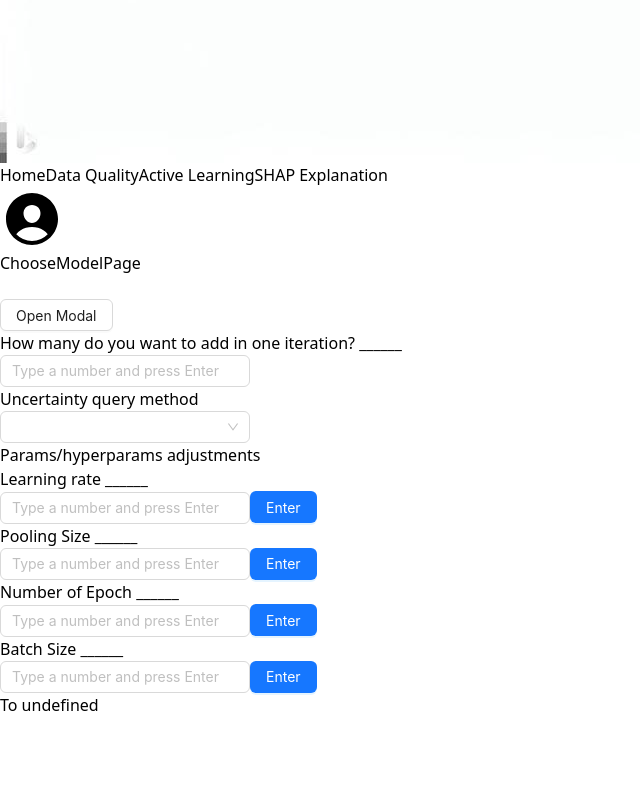
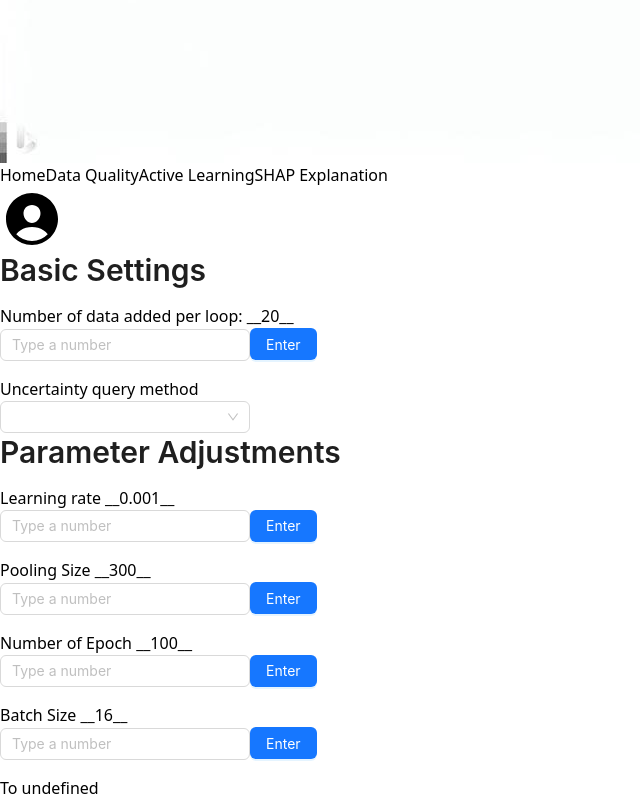
Before and after one commit to neo1202/TrustAi, a React (Vite) app in the folder frontend/: page /training/MethodSelect in a window 1280 px wide. Shown: the part 861-1661 px from the top of the page, without its empty margins (0-640 px from the left). Before the commit the page ends 1578 px from the top, so only its background shows below. Built offline with nearby package versions, Linux system fonts and the light colour scheme.

Commit message:
slight style two of AL pages

```diff
--- a/frontend/src/pages/TrainingPages/MethodSelectPage.jsx
+++ b/frontend/src/pages/TrainingPages/MethodSelectPage.jsx
@@ -1,13 +1,12 @@
-import React, { useEffect, useState } from "react";
-import { Modal, Input, Button, Select } from "antd";
+import React, { useState } from "react";
+import { Input, Button, Select, Tooltip, Typography } from "antd";
 import API_URL from "../../api";
 import { uncertaintyQueryMethod } from "../../config/config";
 
 const { Option } = Select;
+const { Title } = Typography;
 
-function MethodSelectPage() {
-  const [showModal, setShowModal] = useState(false);
-
+const MethodSelectPage = () => {
   const [selectedUncertaintyMethod, setSelectedUncertaintyMethod] = useState("");
 
   const [inputIterValue, setInputIterValue] = useState("");
@@ -16,19 +15,11 @@ function MethodSelectPage() {
   const [inputNumEpochValue, setInputNumEpochValue] = useState("");
   const [inputBatchSizeValue, setInputBatchSizeValue] = useState("");
 
-  const [displayIter, setDisplayIter] = useState("");
-  const [displayLR, setDisplayLR] = useState("");
-  const [displayPoolSize, setDisplayPoolSize] = useState("");
-  const [displayNumEpoch, setDisplayNumEpoch] = useState("");
-  const [displayBatchSize, setDisplayBatchSize] = useState("");
-
-  const handleClick = () => {
-    setShowModal(true);
-  };
-
-  const handleCloseModal = () => {
-    setShowModal(false);
-  };
+  const [displayIter, setDisplayIter] = useState("20");
+  const [displayLR, setDisplayLR] = useState("0.001");
+  const [displayPoolSize, setDisplayPoolSize] = useState("300");
+  const [displayNumEpoch, setDisplayNumEpoch] = useState("100");
+  const [displayBatchSize, setDisplayBatchSize] = useState("16");
 
   const handleSelectUncertaintyMethod = async (blockName) => {
     const setting = {
@@ -88,28 +79,36 @@ function MethodSelectPage() {
   };
 
   return (
-    <div className="relative">
-      <h1>ChooseModelPage</h1>
-      <br />
+    <div className="flex flex-col justify-center items-center h-screen gap-4 bg-white-400">
 
-      <Button onClick={handleClick}>Open Modal</Button>
-      <Modal visible={showModal} onCancel={handleCloseModal} footer={null}>
-        <p>這個Model是CNN架構, 可以處理中等複雜的數據</p>
-      </Modal>
-      <br />
+      <div className="flex flex-row justify-between items-start gap-32 relative">
 
-      <p>How many do you want to add in one iteration? __{displayIter ? displayIter : "__"}__</p>
+        {/* Left Part */}
+        <div className="flex flex-col items-start">
+          <Title level={2}>Basic Settings</Title>
+
+          <div className="flex flex-col items-start">
+            <Tooltip title="Number of data added per loop">
+              <p>Number of data added per loop: __{displayIter ? displayIter : "__"}__</p>
+            </Tooltip>
+            <div className="flex flex-row items-center" style={{ marginBottom: '16px' }}>
               <Input
                 style={{ width: 250 }}
                 value={inputIterValue}
                 onChange={(e) => handleInputChange(setInputIterValue, e)}
                 onPressEnter={() => handleEnter("SetNumDataPerIter", inputIterValue, setInputIterValue, setDisplayIter)}
-        placeholder="Type a number and press Enter"
+                placeholder="Type a number"
               />
+              <Button type="primary" onClick={() => handleEnter("SetNumDataPerIter", inputIterValue, setInputIterValue, setDisplayIter)}>
+                Enter
+              </Button>
+            </div>
+          </div>
 
-      <br />
-
+          <div className="flex flex-col items-start">
+            <Tooltip title="Uncertainty query method">
               <p>Uncertainty query method</p>
+            </Tooltip>
             <Select
               style={{ width: 250 }}
               value={selectedUncertaintyMethod}
@@ -118,59 +117,90 @@ function MethodSelectPage() {
             >
               {renderSelectOptions()}
             </Select>
-      <br />
+          </div>
+        </div>
 
-      <h2>Params/hyperparams adjustments </h2>
+        {/* Right Part */}
+        <div className="flex flex-col items-start">
+          <Title level={2}>Parameter Adjustments</Title>
+
+          {/* Learning Rate */}
+          <div className="flex flex-col items-start">
+            <Tooltip title="Learning rate">
               <p>Learning rate __{displayLR ? displayLR : "__"}__</p>
+            </Tooltip>
+            <div className="flex flex-row items-center" style={{ marginBottom: '16px' }}>
               <Input
                 style={{ width: 250 }}
                 value={inputLRValue}
                 onChange={(e) => handleInputChange(setInputLRValue, e)}
                 onPressEnter={() => handleEnter("SetLearningRate", inputLRValue, setInputLRValue, setDisplayLR)}
-      placeholder="Type a number and press Enter"
+                placeholder="Type a number"
               />
               <Button type="primary" onClick={() => handleEnter("SetLearningRate", inputLRValue, setInputLRValue, setDisplayLR)}>
                 Enter
               </Button>
+            </div>
+          </div>
 
+          {/* Pooling Size */}
+          <div className="flex flex-col items-start">
+            <Tooltip title="Pooling Size">
               <p>Pooling Size __{displayPoolSize ? displayPoolSize : "__"}__</p>
+            </Tooltip>
+            <div className="flex flex-row items-center" style={{ marginBottom: '16px' }}>
               <Input
                 style={{ width: 250 }}
                 value={inputPoolSizeValue}
                 onChange={(e) => handleInputChange(setInputPoolSizeValue, e)}
                 onPressEnter={() => handleEnter("SetPoolingSize", inputPoolSizeValue, setInputPoolSizeValue, setDisplayPoolSize)}
-      placeholder="Type a number and press Enter"
+                placeholder="Type a number"
               />
               <Button type="primary" onClick={() => handleEnter("SetPoolingSize", inputPoolSizeValue, setInputPoolSizeValue, setDisplayPoolSize)}>
                 Enter
               </Button>
+            </div>
+          </div>
 
+          {/* Number of Epoch */}
+          <div className="flex flex-col items-start">
+            <Tooltip title="Number of Epoch">
               <p>Number of Epoch __{displayNumEpoch ? displayNumEpoch : "__"}__</p>
+            </Tooltip>
+            <div className="flex flex-row items-center" style={{ marginBottom: '16px' }}>
               <Input
                 style={{ width: 250 }}
                 value={inputNumEpochValue}
                 onChange={(e) => handleInputChange(setInputNumEpochValue, e)}
                 onPressEnter={() => handleEnter("SetNumEpoch", inputNumEpochValue, setInputNumEpochValue, setDisplayNumEpoch)}
-      placeholder="Type a number and press Enter"
+                placeholder="Type a number"
               />
               <Button type="primary" onClick={() => handleEnter("SetNumEpoch", inputNumEpochValue, setInputNumEpochValue, setDisplayNumEpoch)}>
                 Enter
               </Button>
+            </div>
+          </div>
 
+          {/* Batch Size */}
+          <div className="flex flex-col items-start">
+            <Tooltip title="Batch Size">
               <p>Batch Size __{displayBatchSize ? displayBatchSize : "__"}__</p>
+            </Tooltip>
+            <div className="flex flex-row items-center" style={{ marginBottom: '16px' }}>
               <Input
                 style={{ width: 250 }}
                 value={inputBatchSizeValue}
                 onChange={(e) => handleInputChange(setInputBatchSizeValue, e)}
                 onPressEnter={() => handleEnter("SetBatchingSize", inputBatchSizeValue, setInputBatchSizeValue, setDisplayBatchSize)}
-      placeholder="Type a number and press Enter"
+                placeholder="Type a number"
               />
               <Button type="primary" onClick={() => handleEnter("SetBatchingSize", inputBatchSizeValue, setInputBatchSizeValue, setDisplayBatchSize)}>
                 Enter
               </Button>
-
-      {/* Additional Input components for other parameters */}
-
+            </div>
+          </div>
+        </div>
+      </div>
     </div>
   );
 }
--- a/frontend/src/pages/TrainingPages/SetUpPage.jsx
+++ b/frontend/src/pages/TrainingPages/SetUpPage.jsx
@@ -21,7 +21,6 @@ function SetUpPage() {
   const [displayNumShownData, setDisplayNumShownData] = useState('');
   const [initNumData, setInitNumData] = useState('');
   const [displayInitNumData, setDisplayInitNumData] = useState('');
-  const [selectedInitData, setSelectedInitData] = useState('');
   const [selectedModel, setSelectedModel] = useState('');
 
   const [initAcc, setInitAcc] = useState(100);
@@ -38,7 +37,6 @@ function SetUpPage() {
             headers: {
                 'Content-Type': 'application/json'
             },
-            // body: JSON.stringify(number)
         })
 
     const data = await response.json()
@@ -47,26 +45,6 @@ function SetUpPage() {
     setNumRows(data.numRows)
     setNumCols(data.numCols)
   }
-
-  const handleNumShownDataChange = (e) => {
-    setNumShownData(e.target.value);
-  }
-
-  const handleInitNumDataChange = (e) => {
-    setInitNumData(e.target.value);
-  };
-
-  const handleNumShownDataKeyPress = (e) => {
-    if (e.key === 'Enter') {
-      handleNumShownDataEnter();
-    }
-  };
-
-  const handleInitNumDataKeyPress = (e) => {
-    if (e.key === 'Enter') {
-      handleInitNumDataEnter();
-    }
-  };
 
   const handleNumShownDataEnter = () => {
     setDisplayNumShownData(numShownData);
@@ -96,58 +74,6 @@ function SetUpPage() {
     setInitNumData('');
   }
 
-  const handleSelectInitData = async (blockName) => {
-    const setting = {
-        'type': 'SelectInitData',
-        'value': blockName,
-    }
-
-    if (selectedInitData === blockName) {
-        setSelectedInitData(''); // remove border
-        setting.value = ''
-    } else {
-        setSelectedInitData(blockName);
-    }
-
-    const response = await fetch(
-        `${API_URL}/settings/`,
-        {
-            method: "POST",
-            headers: {
-                'Content-Type': 'application/json'
-            },
-            body: JSON.stringify(setting)
-        })
-    const data = await response.json()
-    console.log("Settings...", data)
-  };
-
-  const handleSelectModel = async (blockName) => {
-    const setting = {
-        'type': 'SelectModel',
-        'value': blockName,
-    }
-
-    if (selectedModel === blockName) {
-        setSelectedModel(''); // remove border
-        setting.value = ''
-    } else {
-        setSelectedModel(blockName);
-    }
-
-    const response = await fetch(
-        `${API_URL}/settings/`,
-        {
-            method: "POST",
-            headers: {
-                'Content-Type': 'application/json'
-            },
-            body: JSON.stringify(setting)
-        })
-    const data = await response.json()
-    console.log("Settings...", data)
-  };
-
   const trainInitModel = async () => {
     const model = {'model': selectedModel}
 
@@ -169,14 +95,15 @@ function SetUpPage() {
 
   return (
     <div>
-      <Title level={2}>SetUpPage</Title>
+      <Title level={2}>Shape of Training Dataset</Title>
       <Paragraph>
         There are __{numRows ? numRows : "__"}__ rows in total.
       </Paragraph>
       <Paragraph>
         There are __{numCols ? numCols : "__"}__ features in total.
       </Paragraph>
-      <DataTable data={shownData} keys={keys} />
+
+      <Title level={2}>Initial Setup</Title>
       <Paragraph>
         How many data is desired to be shown? __{numShownData ? numShownData : "__"}__
       </Paragraph>
@@ -208,27 +135,6 @@ function SetUpPage() {
       </Button>
       <br />
       <br />
-      {/* <div style={{ display: "flex" }}>
-        {initialDatasetSelectMethod.map((method, i) => (
-          <SelectBlock key={i} blockName={method} selected={selectedInitData === method} onClick={handleSelectInitData} />
-        ))}
-      </div>
-
-      <br />
-      <Paragraph>Choose Model (but currently not providing multiple models, right?)</Paragraph>
-      <Select
-        style={{ width: 200 }}
-        placeholder="Select a model"
-        onChange={handleSelectModel}
-        value={selectedModel}
-      >
-        {models.map((model, i) => (
-          <Option key={i} value={model}>
-            {model}
-          </Option>
-        ))}
-      </Select> */}
-      <br />
       <Button style={{ marginTop: "10px" }}  onClick={trainInitModel}>
         Go to train initial model
       </Button>
@@ -237,6 +143,11 @@ function SetUpPage() {
       ) : (
         <Paragraph>{`Accuracy of the initial model: ${initAcc}`}</Paragraph>
       )}
+      <br />
+
+      <Title level={2}>Data</Title>
+      <DataTable data={shownData} keys={keys} />
+
     </div>
   );
 }
```
Lines whose indentation alone changed are shown as unchanged.
